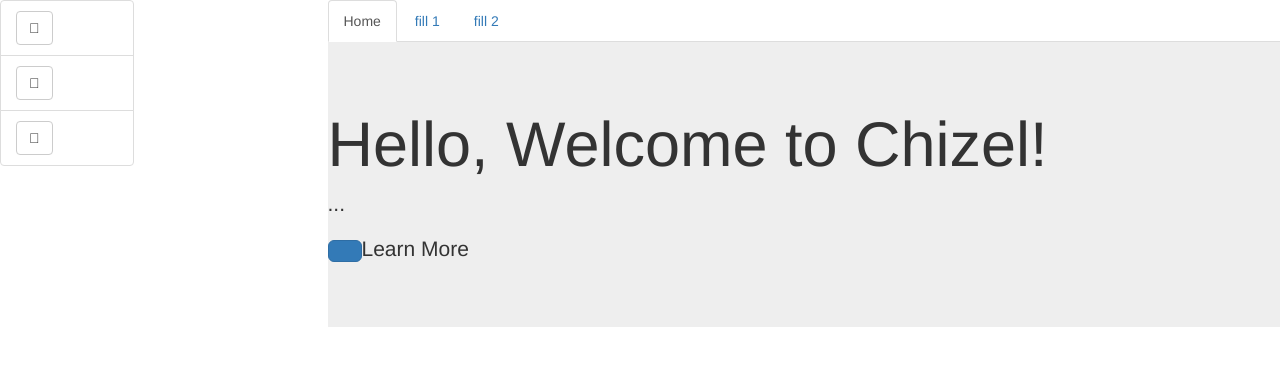
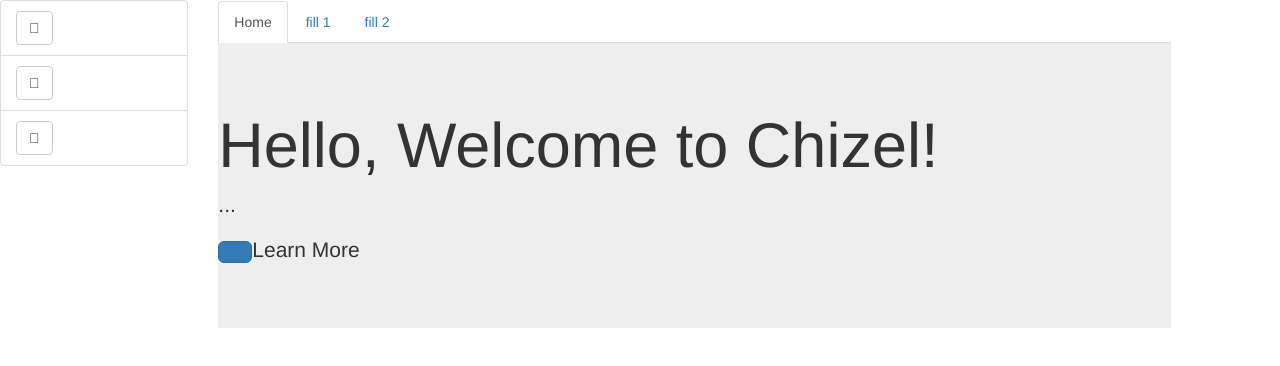
Before and after one commit to ForensicTools/Chizel-475-2151_Patulski_Sigman, a website: page static/index.html in a window 1280 px wide. Drawn offline with nearby package versions, Linux system fonts and the light colour scheme.

Commit message:
update ui struct

```diff
--- a/static/index.html
+++ b/static/index.html
@@ -7,15 +7,12 @@
 
     <srcipts src="lib/jquery/jquery.js"></script>
     <srcipts src="lib/bootstrap/bootstrap.js"></script>
+    <srcipts src="scripts/render/ui-control.js"></script>
   </head>
   <body>
       <div class="container-fliud">
           <div class="row">
-              <div class="col-xs-3">
-                  <div id="gutter">
-                  </div>
-                    <div class="row">
-                          <div class="col-xs-6">
+              <div class="col-xs-2">
                   <div id="SideBar">
                     <ul class="list-group">
                         <li class="list-group-item">
@@ -36,6 +33,8 @@
                     </ul>
                   </div>
               </div>
+              <div class="col-xs-3" >
+                  <div id="gutter">
                   </div>
               </div>
               <div class="col-xs-9">
@@ -51,6 +50,10 @@
                   </div>
               </div>
             </div>
+            <div class="row">
+                <div class="console">
+                </div>
+            </div>
         </div>
   </body>
 <html>
```
Lines whose indentation alone changed are shown as unchanged.
